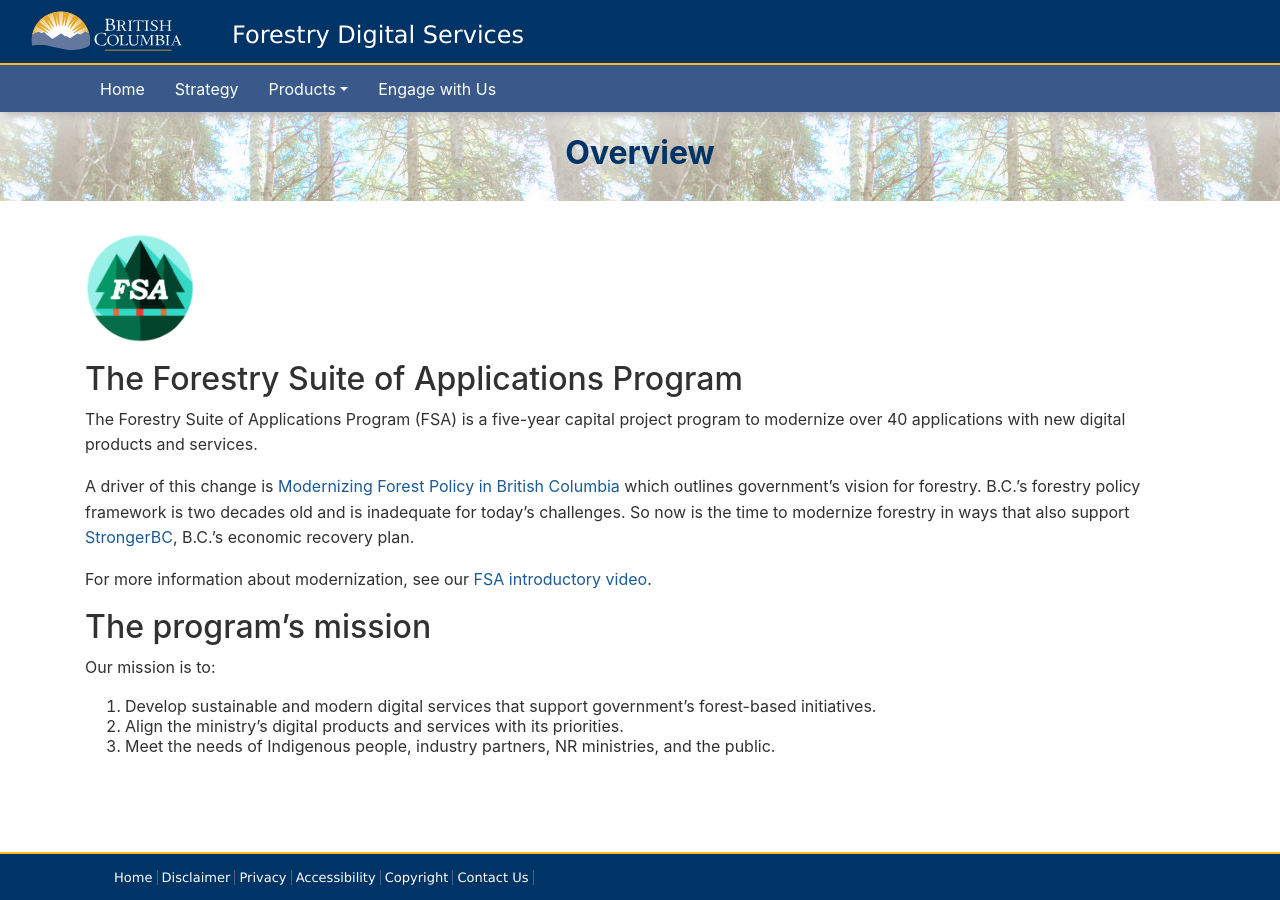
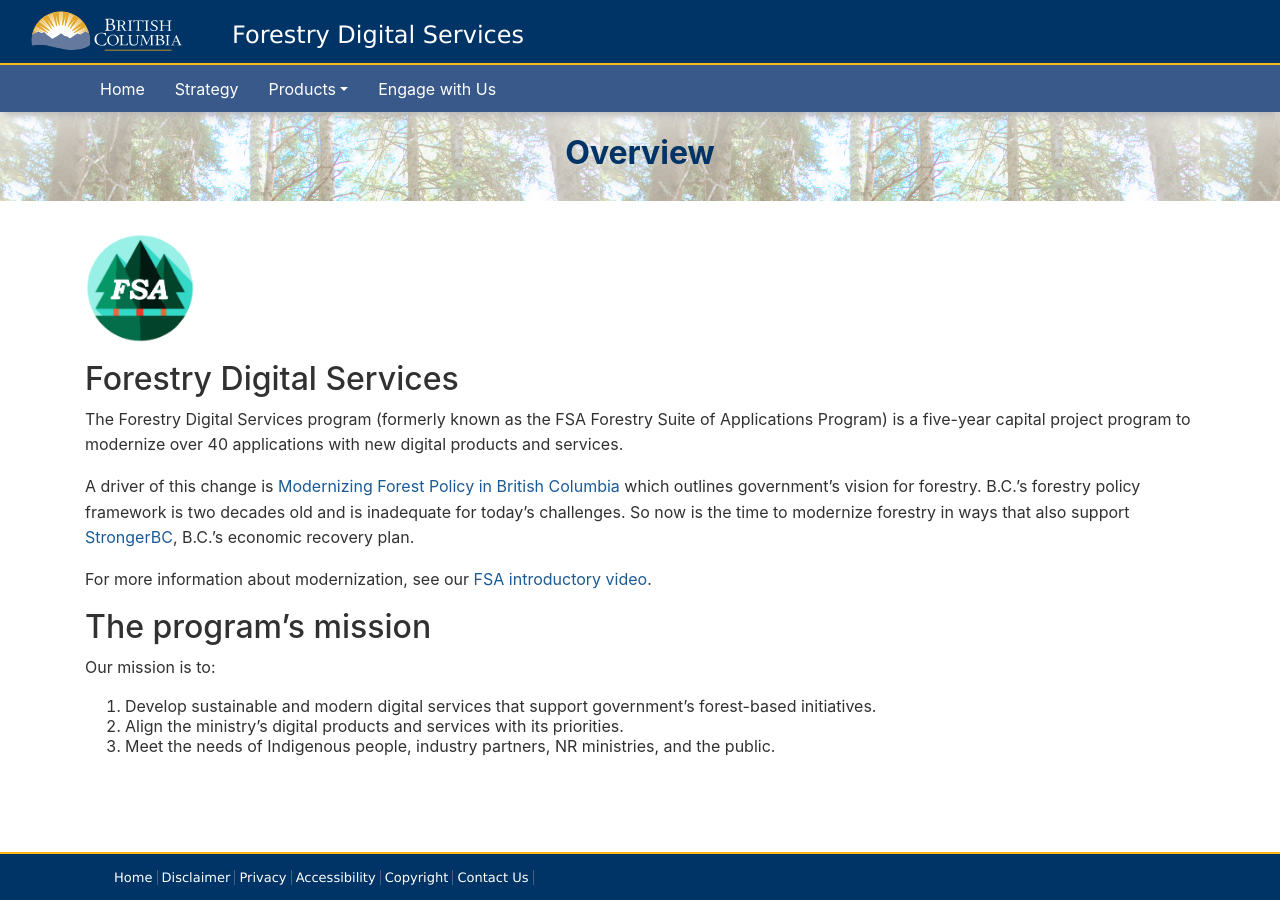
Before and after one commit to bcgov/forestry-digital-services, a Jekyll site: the page built from collections/_pages/index.md, in a window 1280 px wide. Built offline with Jekyll 4.4.1, drawn with Linux system fonts in a browser that asks for light colours; nearby versions of some CDN libraries.

Commit message:
Update index.md

```diff
--- a/collections/_pages/index.md
+++ b/collections/_pages/index.md
@@ -7,9 +7,9 @@
 
 
 <img src="assets/images/slide1.png" alt="FSA" width="10%" height="10%">
-## The Forestry Suite of Applications Program
+## Forestry Digital Services
 
-The Forestry Suite of Applications Program (FSA) is a five-year capital project program to modernize over 40 applications with new digital products and services.
+The Forestry Digital Services program (formerly known as the FSA Forestry Suite of Applications Program) is a five-year capital project program to modernize over 40 applications with new digital products and services.
 
 A driver of this change is [Modernizing Forest Policy in British Columbia](https://www2.gov.bc.ca/gov/content/industry/forestry/competitive-forest-industry) which outlines government’s vision for forestry. B.C.’s forestry policy framework is two decades old and is inadequate for today’s challenges. So now is the time to modernize forestry in ways that also support [StrongerBC](https://strongerbc.gov.bc.ca/), B.C.’s economic recovery plan.
 
```
